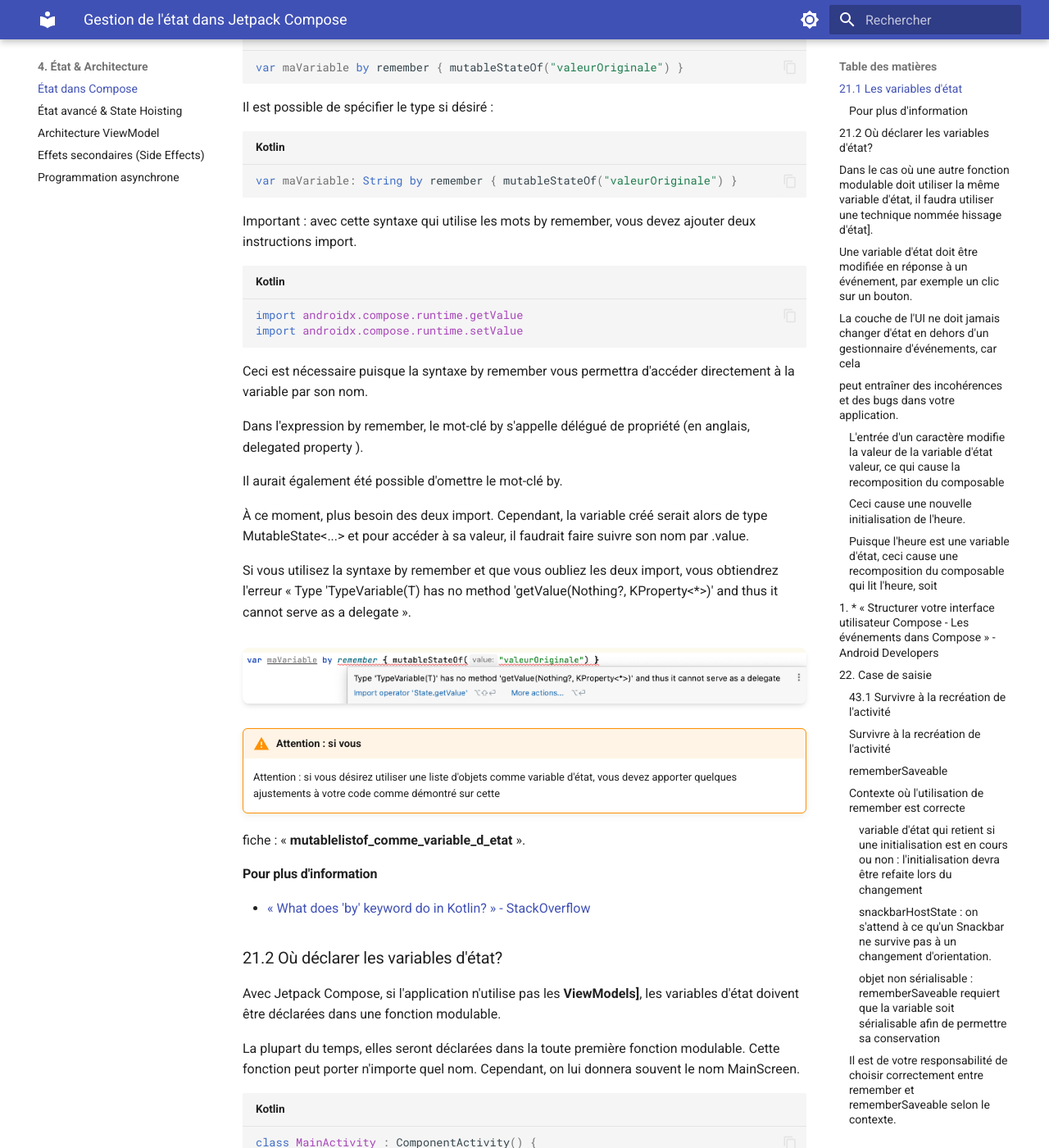
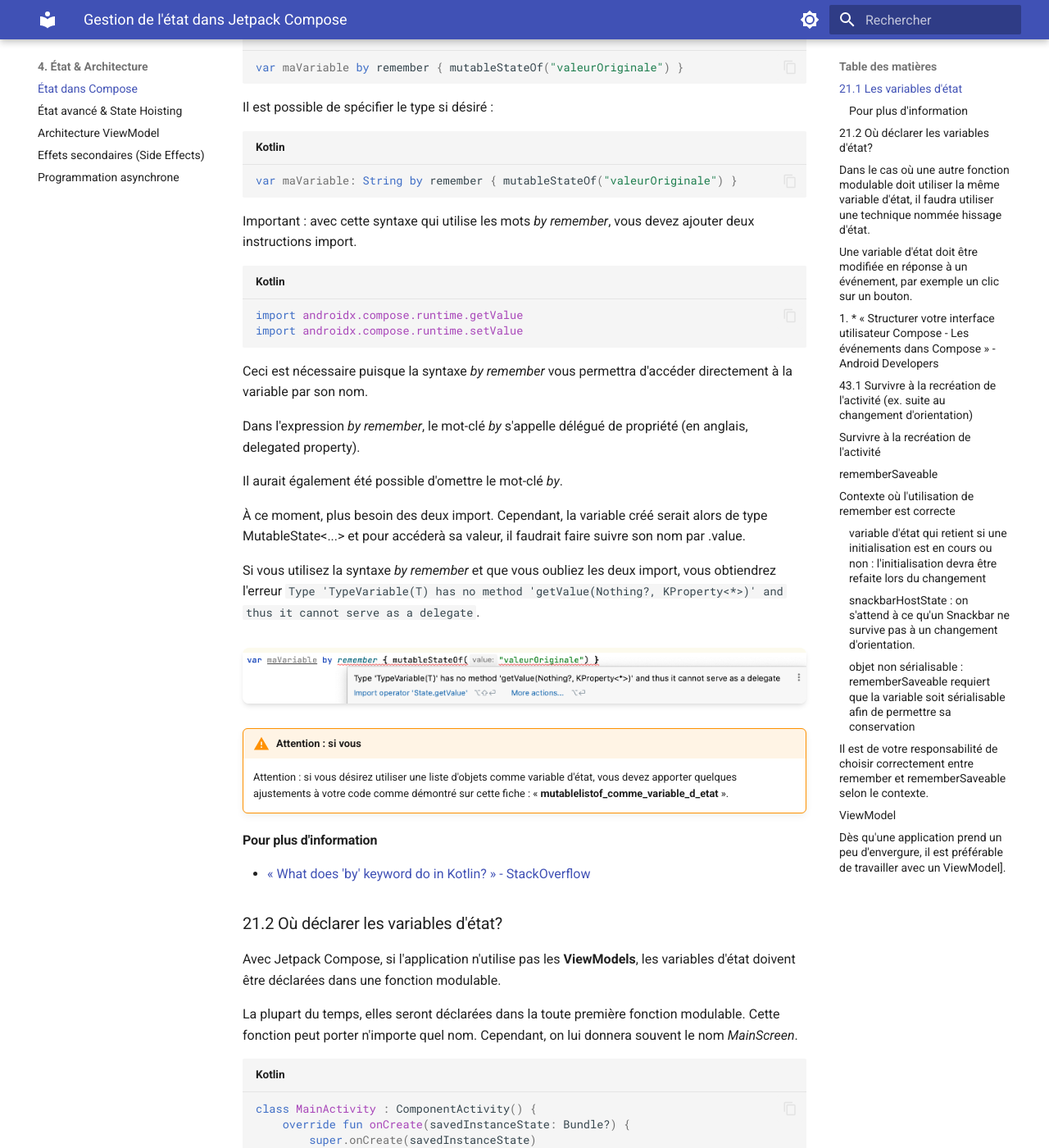
Before and after one commit to Apps-Mobiles-2-Victo/notes_de_cours, an MkDocs documentation site: the page built from docs/04-etat-architecture/etat-dans-compose.md, in a window 1280 px wide and 1400 px high, scrolled down 428 px. Shown: the whole window at 82% size. Built offline with MkDocs 1.6.1 and Material for MkDocs 9.7.7, drawn with Linux system fonts in a browser that asks for light colours; some of the changed text lies outside the part shown.

Commit message:
Refactor documentation for clarity: remove unnecessary line breaks and improve sentence structure in state management and exercises sections.

````diff
--- a/docs/04-etat-architecture/etat-dans-compose.md
+++ b/docs/04-etat-architecture/etat-dans-compose.md
@@ -8,9 +8,7 @@
 ### 21.1 Les variables d'état
 
 
-Dans un projet Android avec Jetpack Compose, la vue est rafraîchie à chaque fois qu'une variable d'état change de valeur. Ce concept s'appelle la programmation
-réactive
-.
+Dans un projet Android avec Jetpack Compose, la vue est rafraîchie à chaque fois qu'une variable d'état change de valeur. Ce concept s'appelle la programmation réactive.
 
 
 Jetpack Compose est donc un cadre d'application réactif au même titre que React ou encore SwiftUI.
@@ -31,8 +29,7 @@
 var maVariable: String by remember { mutableStateOf("valeurOriginale") }
 ```
 
-
-Important : avec cette syntaxe qui utilise les mots by remember, vous devez ajouter deux instructions import.
+Important : avec cette syntaxe qui utilise les mots *by remember*, vous devez ajouter deux instructions import.
 
 
 ```kotlin title="Kotlin"
@@ -40,39 +37,26 @@
 import androidx.compose.runtime.setValue
 ```
 
+Ceci est nécessaire puisque la syntaxe *by remember* vous permettra d'accéder directement à la variable par son nom.
 
-Ceci est nécessaire puisque la syntaxe by remember vous permettra d'accéder directement à la variable par son nom.
+Dans l'expression *by remember*, le mot-clé *by* s'appelle délégué de propriété (en anglais, delegated property).
 
 
-Dans l'expression by remember, le mot-clé by s'appelle délégué de propriété (en anglais, delegated property
-).
+Il aurait également été possible d'omettre le mot-clé *by*.
 
+À ce moment, plus besoin des deux import. Cependant, la variable créé serait alors de type MutableState<...> et pour accéderà sa valeur, il faudrait faire suivre son nom par .value.
 
-Il aurait également été possible d'omettre le mot-clé by.
-
-
-À ce moment, plus besoin des deux import. Cependant, la variable créé serait alors de type MutableState<...> et pour accéder à sa valeur, il faudrait faire suivre
-son nom par .value.
-
-
-Si vous utilisez la syntaxe by remember et que vous oubliez les deux import, vous obtiendrez l'erreur « Type 'TypeVariable(T) has no method 'getValue(Nothing?,
-KProperty<*>)' and thus it cannot serve as a delegate ».
-
-
+Si vous utilisez la syntaxe *by remember* et que vous oubliez les deux import, vous obtiendrez l'erreur `Type 'TypeVariable(T) has no method 'getValue(Nothing?, KProperty<*>)' and thus it cannot serve as a delegate`.
 
 
 ![Illustration](../images/page_099_img_01_800x79.png)
 
 
-
-
 !!! warning "Attention : si vous "
-    Attention : si vous désirez utiliser une liste d'objets comme variable d'état, vous devez apporter quelques ajustements à votre code comme démontré sur cette
-fiche : « **mutablelistof_comme_variable_d_etat** ».
+    Attention : si vous désirez utiliser une liste d'objets comme variable d'état, vous devez apporter quelques ajustements à votre code comme démontré sur cette fiche : « **mutablelistof_comme_variable_d_etat** ».
 
 
 #### Pour plus d'information
-
 
 * [« What does 'by' keyword do in Kotlin? » - StackOverflow](https://stackoverflow.com/questions/38250022/what-does-by-keyword-do-in-kotlin)
 
@@ -80,12 +64,9 @@
 ### 21.2 Où déclarer les variables d'état?
 
 
-Avec Jetpack Compose, si l'application n'utilise pas les **ViewModels]**, les
-variables d'état doivent être déclarées dans une fonction modulable.
+Avec Jetpack Compose, si l'application n'utilise pas les **ViewModels**, les variables d'état doivent être déclarées dans une fonction modulable.
 
-
-La plupart du temps, elles seront déclarées dans la toute première fonction modulable. Cette fonction peut porter n'importe quel nom. Cependant, on lui donnera
-souvent le nom MainScreen.
+La plupart du temps, elles seront déclarées dans la toute première fonction modulable. Cette fonction peut porter n'importe quel nom. Cependant, on lui donnera souvent le nom *MainScreen*.
 
 
 ```kotlin title="Kotlin"
@@ -112,8 +93,7 @@
 }
 ```
 
-
-### Dans le cas où une autre fonction modulable doit utiliser la même variable d'état, il faudra utiliser une technique nommée **hissage d'état]**.
+### Dans le cas où une autre fonction modulable doit utiliser la même variable d'état, il faudra utiliser une technique nommée **hissage d'état**.
 21.3 Où peut-on modifier la valeur d'une variable d'état
 
 
@@ -126,32 +106,24 @@
 Si vous effectuez la modification à un endroit inapproprié, l'application aura un fonctionnement erratique.
 
 
-Selon la documentation officielle de Android Developers
- :
+Selon la documentation officielle de Android Developers:
 
 
-### La couche de l'UI ne doit jamais changer d'état en dehors d'un gestionnaire d'événements, car cela
+```
+La couche de l'UI ne doit jamais changer d'état en dehors d'un gestionnaire d'événements, car cela peut entraîner des incohérences et des bugs dans votre application.
+```
 
 
-### peut entraîner des incohérences et des bugs dans votre application.
-
-
-Par exemple, dans l'application mal codée présentée plus bas, dès qu'un caractère est entré dans la boîte de saisie, l'heure est réinitialisée puis réaffichée dans une
-boucle infinie. Ceci n'est pas acceptable :-o
+Par exemple, dans l'application mal codée présentée plus bas, dès qu'un caractère est entré dans la boîte de saisie, l'heure est réinitialisée puis réaffichée dans une boucle infinie. Ceci n'est pas acceptable :-o
 
 
 Ce comportement s'explique comme suit :
 
 
-#### L'entrée d'un caractère modifie la valeur de la variable d'état valeur, ce qui cause la recomposition du composable
+- L'entrée d'un caractère modifie la valeur de la variable d'état valeur, ce qui cause la recomposition du composable
 qui lit cette variable d'état, soit MainScreen().
-
-
-#### Ceci cause une nouvelle initialisation de l'heure.
-
-
-#### Puisque l'heure est une variable d'état, ceci cause une recomposition du composable qui lit l'heure, soit
-MainScreen(). Et voilà, la boucle est partie!
+-  Ceci cause une nouvelle initialisation de l'heure.
+- Puisque l'heure est une variable d'état, ceci cause une recomposition du composable qui lit l'heure, soit *MainScreen()*. Et voilà, la boucle est partie!
 
 
 ```kotlin title="Jetpack Compose (Kotlin)"
@@ -178,17 +150,14 @@
 ### 1. * [« Structurer votre interface utilisateur Compose - Les événements dans Compose » - Android Developers](https://developer.android.com/jetpack/compose/architecture?hl=fr#architecture-events)
 
 
-## 22. Case de saisie
-
-
 
 ---
 
 
-### 43.1 Survivre à la recréation de l'activité
+### 43.1 Survivre à la recréation de l'activité (ex. suite au changement d'orientation)
 
 
-Avez-vous déjà essayé de changer l'orientation du téléphone alors qu'une petite application qui utilise une variable d'état est en  cours d'exécution?
+Avez-vous déjà essayé de changer l'orientation du téléphone alors qu'une petite application qui utilise une variable d'état est en cours d'exécution?
 
 
 Prenons cet exemple :
````
Also changed, not shown: docs/07-exercices-evaluations/exercices-partie1.md (+0 -1 lines).
